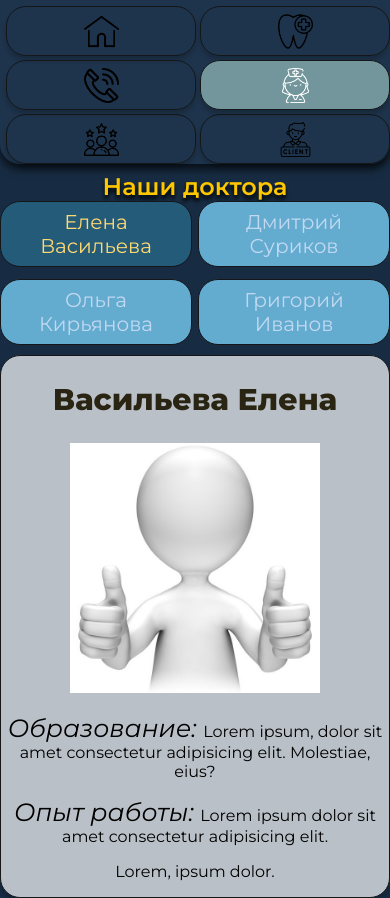
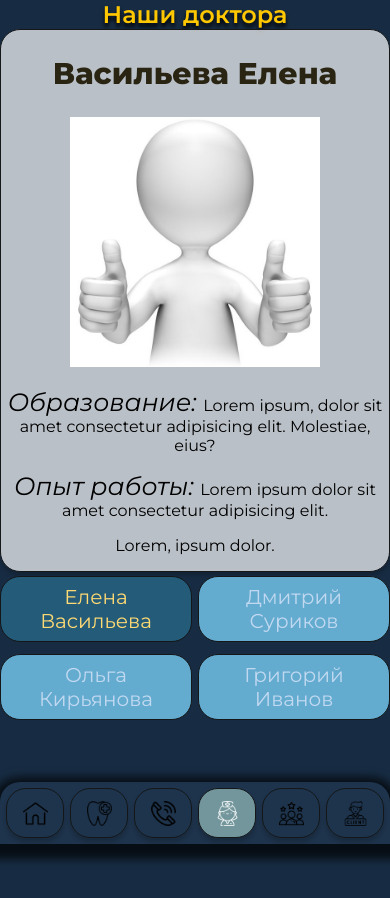
Before and after one commit to IvONik/dpm, a Vue app in the folder project/: page /doctors in a window 390 px wide. After the commit the page ends 844 px from the top, so only its background shows below. Built offline with nearby package versions, Linux system fonts and the light colour scheme.

Commit message:
navComp for mobile

```diff
--- a/project/src/assets/style/_nav.scss
+++ b/project/src/assets/style/_nav.scss
@@ -4,8 +4,8 @@
     grid-template-columns: repeat(auto-fill, minmax(350px, 1fr));
     gap: 20px;
     justify-items: center;
-    position: sticky;
-    top: 0;
+    // position: sticky;
+    // top: 0;
     background-color:rgb(30, 52, 76);
     margin-bottom: 25px;
     padding: 16px;
@@ -95,15 +95,28 @@
 }
 
 @media screen and (max-width: 425px) {
+
     .box{
-        grid-template-columns: repeat(auto-fill, minmax(155px, 1fr));
-        gap: 4px;
-        padding: 6px 0 0 6px;
+        position: fixed;
+        left: 0;
+        right: 0;
+        bottom: 0;
+        z-index: 10;
+        padding: 16px;
+        box-shadow: 0px 5px 10px 10px rgba(0, 0, 0, 0.7);
+        display: flex;
+        width: 100%;
+        padding: 6px 6px 0 6px;
+        border-radius:20px 20px 0 0;
+        margin-bottom: 0;
         &__item{
-            justify-content: space-around;
+            padding: 0 8px 0 8px;
+            justify-content: center;
+            margin-bottom: 6px;
         }
         .png {
-            width: 35px;
+
+            width: 25px;
         }
     }
 
--- a/project/src/components/NavComp.vue
+++ b/project/src/components/NavComp.vue
@@ -1,11 +1,15 @@
 <template>
     <div v-if="smallScreen === true">
+
+
                 <nav class="box">
                     <router-link class="box__item text" v-for="button in linkArray" :key="button.id" :to="button.url"
                         :class="{ 'active': isLinkActive(button.url) }">
                         <img :src="button.img" alt="img" class="png">
                     </router-link>
                 </nav>
+
+
     </div>
 
     <div v-else>
--- a/project/src/views/AddReview.vue
+++ b/project/src/views/AddReview.vue
@@ -1,21 +1,37 @@
 <template>
     <div v-if="isComplited === false">
         <div class="forma">
-            <input minlength="2" type="text" required placeholder="Ваше имя" v-model="name" class="input input__name">
-            <textarea minlength="2" maxlength="420" required placeholder="текст" class="input input__text"
-                v-model="text"></textarea>
+            <input
+                minlength="2"
+                type="text"
+                required
+                placeholder="Ваше имя"
+                v-model="name"
+                class="input input__name">
+
+            <textarea
+                minlength="2"
+                maxlength="420"
+                required
+                placeholder="текст"
+                class="input input__text"
+                v-model="text">
+            </textarea>
 
             <div class="rating">
                 <div class="rating__star"
                 v-for="n in 5" :key="n"
                 @click="addRating(n)"
-                    @mouseover="hoverStar(n)"
+                @mouseover="hoveredStar(n)"
                 :class="{ 'hovered': n <= hoveredRating }"
-                    @mouseout="mouseoutStar(n)"
-                    >&#9733;</div>
+                @mouseout="mouseoutStar(n)">&#9733;</div>
             </div>
 
-            <button class="btn btn__rev" @click="addreview(arg, event)">оставить отзыв</button>
+            <button
+                class="btn btn__rev"
+                @click="addreview(arg, event)"
+                >оставить отзыв
+            </button>
         </div>
     </div>
     <div v-if="isComplited === true">
@@ -36,7 +52,6 @@ export default {
             rating: null,
             hoveredRating: null,
         }
-
     },
     methods: {
         async addreview() {
@@ -58,28 +73,31 @@ export default {
                 console.log(err);
             }
         },
-        addRating(item){
+        addRating(item) {
             this.rating = item
         },
-        hoverStar(item){
+        hoveredStar(item) {
             this.hoveredRating = item;
         },
-        mouseoutStar(){
+        mouseoutStar() {
             this.hoveredRating = null
         }
     },
-
 }
 </script>
 
 <style lang="scss" scoped>
 @import '../assets/style/vars';
-input{
+
+input {
     background-color: $colorText;
 }
-textarea{
-    background-color: #e2f0f6;;
+
+textarea {
+    background-color: #e2f0f6;
+    ;
 }
+
 .forma {
     display: flex;
     justify-content: center;
@@ -91,18 +109,14 @@ textarea{
     align-items: center;
 
 }
-
 .input__name {
     height: 40px;
 }
-
 .input__text {
     height: 350px;
 }
-
 .input {
     font-size: 20px;
-    // background-color: rgb(174, 207, 241);
     border-radius: 15px;
     margin-bottom: 8px;
     padding-left: 15px;
@@ -110,7 +124,6 @@ textarea{
     border: 0;
     font-size: 20px;
 }
-
 .btn {
     max-width: 360px;
     height: 40px;
@@ -120,7 +133,6 @@ textarea{
     font-size: 20px;
     margin-bottom: 8px;
 }
-
 .btn:hover {
     background-color: #64ABD0;
     transition: .2s;
@@ -129,23 +141,15 @@ textarea{
 .rating {
     display: flex;
     align-items: center;
-
     font-size: 35px;
     color: #f2e3d2;
     gap: 6px;
 }
-
 .rating__star {
     &.hovered {
-    color: #FFD700;
+        color: #FFC700;
         font-size: 37px;
         transform: all .1s;
     }
 }
-.btn__rev{
-//     position: absolute;
-//   bottom: -50px;
-//   left: 50%;
-//   transform: translateX(-50%);
-}
 </style>
--- a/project/src/views/DoctorsView.vue
+++ b/project/src/views/DoctorsView.vue
@@ -1,18 +1,23 @@
 <template>
     <div class="title">Наши доктора</div>
     <div class="container">
-            <div class="part1" >
-               <div v-if="currentId === '1'"> <DoctorVasilevaComp/></div>
-               <div v-if="currentId === '3'"> <DoctorKiryanova/></div>
-               <div v-if="currentId === '2'"> <DoctorSurikov/></div>
-               <div v-if="currentId === '4'"> <DoctorIvanov/></div>
+        <div class="part1">
+            <div v-if="currentId === '1'">
+                <DoctorVasilevaComp />
+            </div>
+            <div v-if="currentId === '3'">
+                <DoctorKiryanova />
+            </div>
+            <div v-if="currentId === '2'">
+                <DoctorSurikov />
+            </div>
+            <div v-if="currentId === '4'">
+                <DoctorIvanov />
+            </div>
         </div>
         <div class="right__part">
-                <div class="right__part__item"
-                style="white-space: pre-line;"
-                v-for="item in doctorsArray" :key="item.id" @click=show(item.id)
-                :class="{'actived': active === item.id}"
-                >{{ item.name}} {{  item.lustName }}
+            <div class="right__part__name" style="white-space: pre-line;" v-for="item in doctorsArray" :key="item.id"
+                @click=show(item.id) :class="{ 'actived': active === item.id }">{{ item.name }} {{ item.lustName }}
             </div>
         </div>
     </div>
@@ -63,12 +68,12 @@ export default {
         };
     },
     methods: {
-        show(id){
+        show(id) {
             this.currentId = id
             this.active = this.currentId;
         }
     },
-    created(){
+    created() {
         this.active = this.currentId;
     },
     components: {
@@ -79,71 +84,87 @@ export default {
 </script>
 
 <style lang="scss" scoped>
-.container{
+.container {
     display: flex;
     justify-content: center;
 
 }
-.part1{
+
+.part1 {
     background-color: rgba(255, 255, 255, 0.7);
 
 }
-.right__part{
+
+.right__part {
+    // flex-direction: column;
+    // gap: 0;
     width: 30%;
-    &__item{
+
+    &__name {
         margin-bottom: 20px;
         font-size: 25px;
-        background-color: 	#64ABD0;
+        background-color: #64ABD0;
         border: 1px solid #141618;
         border-radius: 20px;
         cursor: pointer;
         padding: 16px 6px 16px 6px;
     }
 }
-.actived{
+
+.actived {
     background-color: #235B79;
     transition: .2s;
     color: #FFD973;
 
 }
-.right__part__item:hover{
+
+.right__part__name:hover {
     background-color: rgba(124, 161, 165, 0.9);
     transition: .5s;
     color: rgb(197, 221, 242);
 }
-@media screen and (max-width: 768px){
-    .container{
 
-    }
-    .right__part{
+@media screen and (max-width: 768px) {
 
-    &__item{
+    .right__part {
+        display: flex;
+        flex-direction: column;
+        gap: 0;
+
+        &__name {
             font-size: 20px;
             padding-top: 8px;
             padding-bottom: 8px;
-
-
         }
     }
 }
-@media screen and (max-width: 425px){
-    .container{
+
+@media screen and (max-width: 510px) {
+    .container {
         display: flex;
         flex-direction: column-reverse;
     }
-    .right__part{
+
+    .right__part {
         width: 100%;
         display: grid;
         grid-template-columns: repeat(auto-fill, minmax(150px, 1fr));
         gap: 6px;
         padding-top: 0px;
 
-            &__item{
+        &__name {
             margin-bottom: 6px;
         }
     }
-    .part1{
+
+    .part1 {
         width: 100%;
     }
 }
-</style>
+
+@media screen and (max-width: 425px) {
+    .container {
+        display: flex;
+        flex-direction: column;
+    }
+}</style>
```
Also changed, not shown: project/rating.JPG (added). Lines whose indentation alone changed are shown as unchanged.
